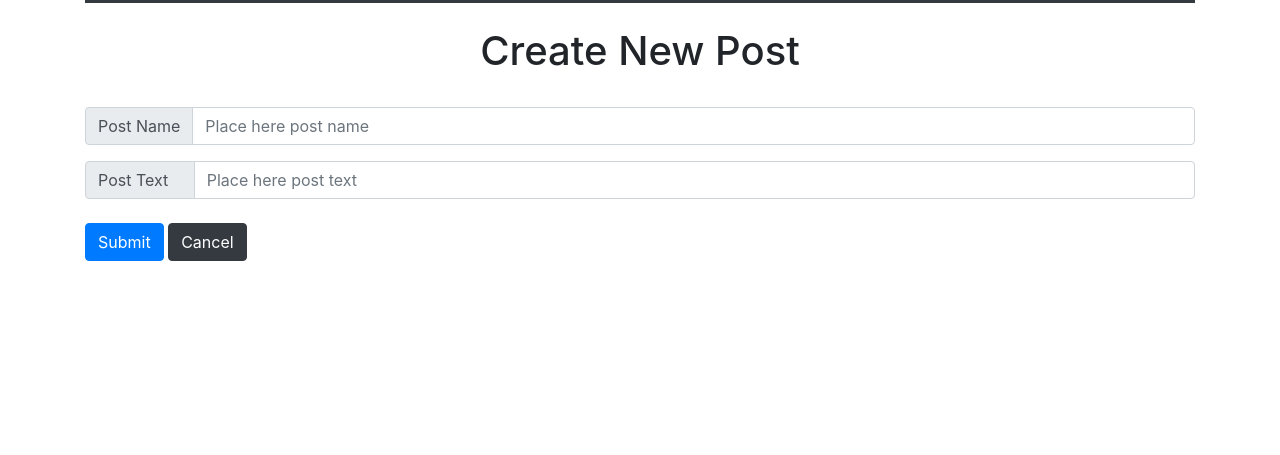
After one commit to Xackspel/learn_php, a PHP site: page /newpost.php in a window 1280 px wide. The commit adds this page. Shown: the part 345-800 px from the top of the page. Run offline with PHP 8.4, Linux system fonts and the light colour scheme; data that the repository does not hold is empty.

Commit message:
Module #1 Home Task

```diff
--- a/index.php
+++ b/index.php
@@ -20,7 +20,7 @@
         <div class="bg-dark p-4">
             <div class=row>
                 <div class="col-sm">
-                    <img src="http://marlindev.ru/img/new/logo.svg" alt="Marlin dev school">
+                    <img src="http://marlindev.ru/img/new/logo.svg" alt="Marlin dev school" title="Marlin dev school">
                 </div>
                 <div class="col-sm">
                     <font color="white"><h2 class="text-right" color="white">Aleksey Zhuk [ 1 ]</h2></font>
@@ -39,7 +39,9 @@
                 <div class="col-md-4">
                     <h2><?php echo $post["name"]?></h2>
                     <p><?php echo $post["description"]?></p>
-                    <a href="#">Show more</a>
+                    <button type="button" class="btn btn-success" onclick="document.location='newpost.php'">New Post</button>
+                    <button type="button" class="btn btn-primary">Update Post</button>
+                    <button type="button" class="btn btn-dark">Delete Post</button>
                 </div>
             <?php endforeach;?>
         </div>
--- /dev/null
+++ b/newpost.php
@@ -0,0 +1,62 @@
+<?php
+    session_start();
+    //var_dump($_POST);
+    $Name = $_POST['PostName'];
+    $Description = $_POST['PostText'];
+    //var_dump($Name, $Description);
+    if ($_POST!=NULL){
+        $pdo = new PDO("mysql:host=learnphp;dbname=testing","root","");
+        $statement = $pdo -> query("INSERT INTO posts (name, description) VALUES ('$Name', '$Description')");
+    }
+
+
+?>
+<!DOCTYPE html>
+<html lang="en">
+<head>
+    <meta charset="UTF-8">
+    <meta name="viewport" content="width=device-width, initial-scale=1.0">
+    <meta http-equiv="X-UA-Compatible" content="ie=edge">
+    <title>Learning PHP</title>
+    <link rel="stylesheet" href="https://stackpath.bootstrapcdn.com/bootstrap/4.1.3/css/bootstrap.min.css">
+</head>
+<body>
+
+    <div class="container">
+        <div class="bg-dark p-4">
+            <div class=row>
+                <div class="col-sm">
+                    <img src="http://marlindev.ru/img/new/logo.svg" alt="Marlin dev school" title="Marlin dev school">
+                </div>
+                <div class="col-sm">
+                    <font color="white"><h2 class="text-right" color="white">Aleksey Zhuk [ 1 ]</h2></font>
+                </div>
+            </div>
+        </div>
+    </div>
+    <div class="container">
+        <br>
+        <h1 class="text-center">Create New Post</h1>
+        <br>
+    </div>
+    <div class="container">
+        <form action="newpost.php" method="POST">
+            <div class="input-group mb-3">
+                <div class="input-group-prepend">
+                    <span class="input-group-text" id="basic-addon1">Post Name</span>
+                </div>
+                <input type="text" name="PostName" class="form-control" placeholder="Place here post name" aria-label="Postname" aria-describedby="basic-addon1">
+            </div>
+            <div class="input-group">
+                <div class="input-group-prepend">
+                    <span class="input-group-text">Post Text &nbsp&nbsp</span>
+                </div>
+                <input name="PostText" class="form-control" aria-label="Postext" placeholder="Place here post text"></input>
+            </div>
+            <br>
+            <button type="submit" class="btn btn-primary">Submit</button>
+            <button type="button" class="btn btn-dark" onclick="document.location='index.php'">Cancel</button>
+        </form>
+    </div>
+</body>
+</html>
```
